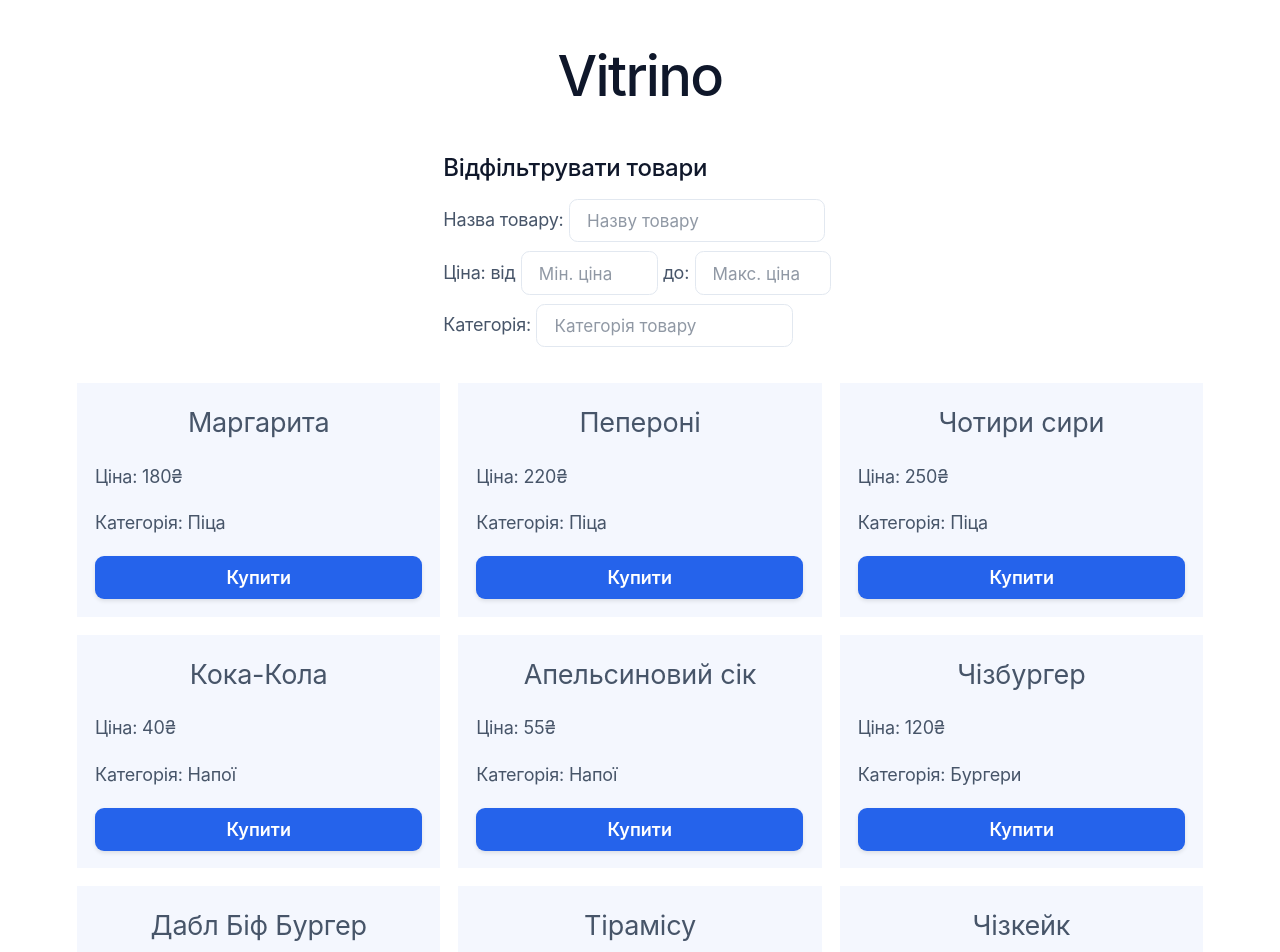
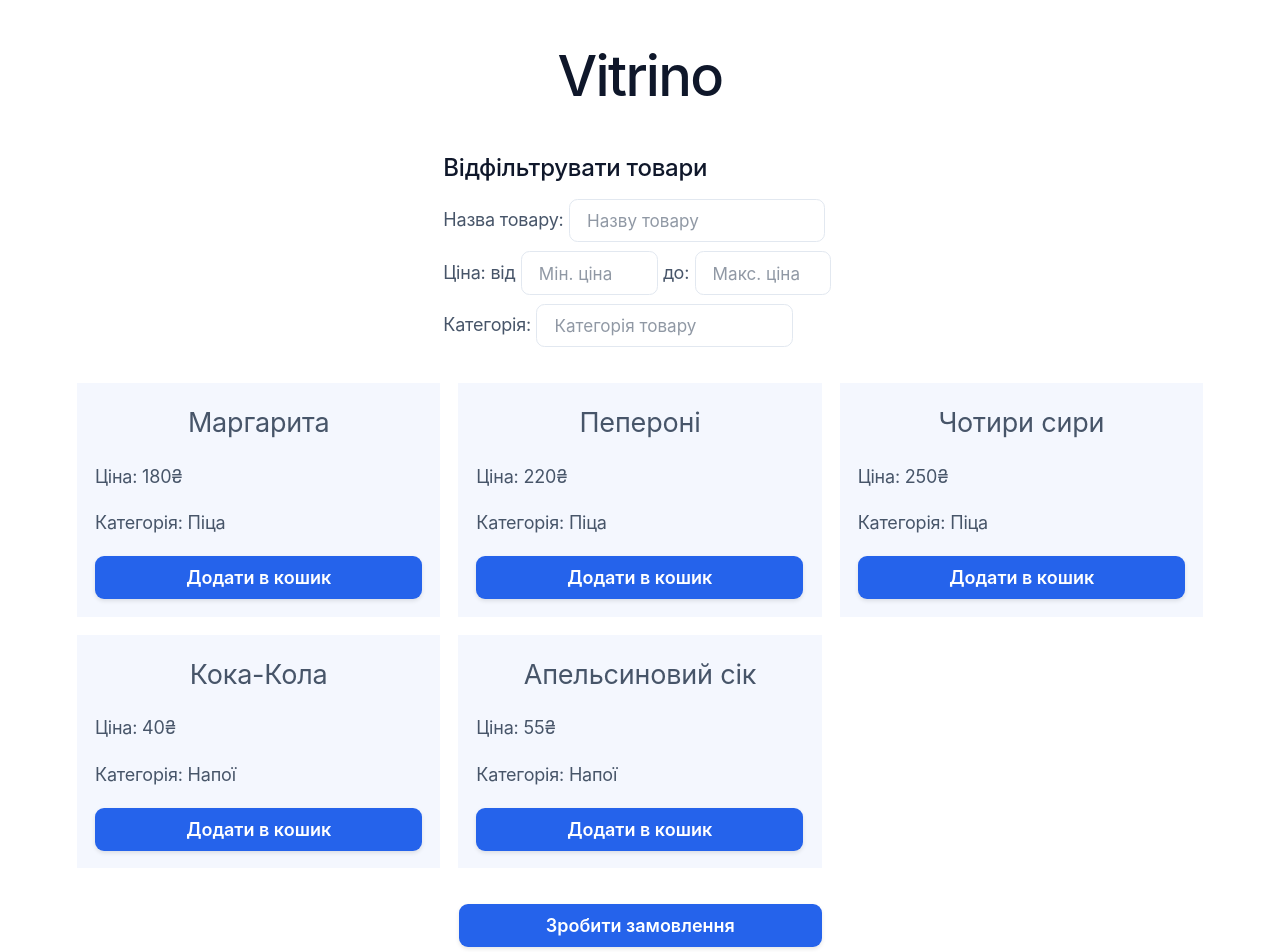
Before and after one commit to qmaoz/react-labs, a React (Vite) app: page / in a window 1280 px wide. Shown: the top 952 px of the page. Built offline with nearby package versions, Linux system fonts and the light colour scheme.

Commit message:
Assignment #3 has been completed.

```diff
--- a/src/App.jsx
+++ b/src/App.jsx
@@ -1,30 +1,31 @@
+import { useState } from 'react';
 import Header from './components/Header.jsx';
 import Main from './components/Main.jsx';
 import Footer from './components/Footer.jsx';
 
-const products = [
-  { id: 1, name: 'Маргарита', price: 180, category: 'Піца' },
-  { id: 2, name: 'Пепероні', price: 220, category: 'Піца' },
-  { id: 3, name: 'Чотири сири', price: 250, category: 'Піца' },
-  { id: 4, name: 'Кока-Кола', price: 40, category: 'Напої' },
-  { id: 5, name: 'Апельсиновий сік', price: 55, category: 'Напої' },
-  { id: 6, name: 'Чізбургер', price: 120, category: 'Бургери' },
-  { id: 7, name: 'Дабл Біф Бургер', price: 190, category: 'Бургери' },
-  { id: 8, name: 'Тірамісу', price: 95, category: 'Десерти' },
-  { id: 9, name: 'Чізкейк', price: 110, category: 'Десерти' },
-  { id: 10, name: 'Піца з морепродуктами', price: 310, category: 'Піца' },
-  { id: 11, name: 'Холодний чай', price: 45, category: 'Напої' },
-  { id: 12, name: 'Веган Бургер', price: 150, category: 'Бургери' }
-];
+export default function App() {
+  const [products, setProducts] = useState([
+    { id: 1, name: 'Маргарита', price: 180, category: 'Піца', bought: false },
+    { id: 2, name: 'Пепероні', price: 220, category: 'Піца', bought: false },
+    { id: 3, name: 'Чотири сири', price: 250, category: 'Піца', bought: false },
+    { id: 4, name: 'Кока-Кола', price: 40, category: 'Напої', bought: false },
+    { id: 5, name: 'Апельсиновий сік', price: 55, category: 'Напої', bought: false },
+    // { id: 6, name: 'Чізбургер', price: 120, category: 'Бургери', bought: false },
+    // { id: 7, name: 'Дабл Біф Бургер', price: 190, category: 'Бургери', bought: false },
+    // { id: 8, name: 'Тірамісу', price: 95, category: 'Десерти', bought: false },
+    // { id: 9, name: 'Чізкейк', price: 110, category: 'Десерти', bought: false },
+    // { id: 10, name: 'Піца з морепродуктами', price: 310, category: 'Піца', bought: false },
+    // { id: 11, name: 'Холодний чай', price: 45, category: 'Напої', bought: false },
+    // { id: 12, name: 'Веган Бургер', price: 150, category: 'Бургери', bought: false }
+  ]);
 
-export default function App() {
   return (
     <>
       <div className="app">
         <Header />
-        <Main pruducts={products} />
+        <Main pruducts={products} setProducts={setProducts} />
         <Footer />
       </div>
     </>
-  )
+  );
 }
--- a/src/components/Main.jsx
+++ b/src/components/Main.jsx
@@ -1,11 +1,20 @@
 import FiltrationBlock from "./FiltrationBlock";
 import ProductCardsBlock from "./ProductCardsBlock";
 
-export default function Main({ pruducts }) {
+export default function Main({ pruducts, setProducts }) {
+  function clearOrder() {
+    setProducts(prev =>
+      prev.map(p =>
+        !p.bought ? p : { ...p, bought: false }
+      )
+    );
+  }
+
   return (
     <main className="main">
       <FiltrationBlock />
-      <ProductCardsBlock products={pruducts} />
+      <ProductCardsBlock products={pruducts} setProducts={setProducts} />
+      <button className="order-button" onClick={clearOrder}>Зробити замовлення</button>
     </main>
   );
 }
--- a/src/components/ProductCard.jsx
+++ b/src/components/ProductCard.jsx
@@ -1,11 +1,19 @@
-export default function ProductCard({ name, price, category }) {
+export default function ProductCard({ id, name, price, category, bought, setProducts }) {
+  function handleBuy() {
+    setProducts(prev =>
+      prev.map(p =>
+        p.id === id ? { ...p, bought: !p.bought } : p
+      )
+    );
+  }
+
   return (
     <>
-      <div className="product-card">
+      <div className={`product-card ${bought ? 'bought' : '' }`}>
         <div className="title">{name}</div>
         <div className="price">Ціна: {price}₴</div>
         <div className="category">Категорія: {category}</div>
-        <button className="buy-button">Купити</button>
+        <button className="buy-button" onClick={handleBuy}>{bought ? 'Скасувати' : 'Додати в кошик'}</button>
       </div>
     </>
   )
--- a/src/components/ProductCardsBlock.jsx
+++ b/src/components/ProductCardsBlock.jsx
@@ -1,12 +1,12 @@
 import ProductCard from "./ProductCard";
 
-export default function ProductCardsBlock({ products }) {
+export default function ProductCardsBlock({ products, setProducts }) {
   return (
     <>
       <section>
         <div className="product-cards-block">
           {products.map((product) => (
-            <ProductCard key={product.id} name={product.name} price={product.price} category={product.category} />
+            <ProductCard key={product.id} id={product.id} name={product.name} price={product.price} category={product.category} bought={product.bought} setProducts={setProducts} />
           ))}
         </div>
       </section>
--- a/src/styles/index.css
+++ b/src/styles/index.css
@@ -164,6 +164,8 @@ p {
   flex-direction: column;
   gap: 1em;
   padding: 1em;
+  position: relative;
+  overflow: hidden;
 
   text-align: left;
   background-color: var(--accent-bg);
@@ -178,7 +180,7 @@ p {
   text-align: left;
 }
 
-.product-card .buy-button {
+button {
   display: block;
   width: 100%;
   padding: 0.6em 1.5em;
@@ -202,20 +204,46 @@ p {
   will-change: transform;
 }
 
-.product-card .buy-button:focus-visible {
+button:focus-visible {
   outline: 2px solid var(--accent);
   outline-offset: 2px;
 }
 
-.product-card .buy-button:hover {
+button:hover {
   filter: brightness(110%);
   box-shadow: 0 4px 12px rgba(0, 0, 0, 0.2);
 }
 
-.product-card .buy-button:active {
+button:active {
   transform: scale(0.96);
   filter: brightness(90%);
   box-shadow: 0 2px 4px rgba(0, 0, 0, 0.1);
+}
+
+.product-card.bought::after {
+  position: absolute;
+  top: 1.2em;
+  right: -10.1em;
+
+  padding: 0.4em 10em;
+  line-height: 1;
+
+  display: block;
+  content: 'В кошику';
+  text-align: center;
+  width: fit-content;
+  height: fit-content;
+  transform: rotate(45deg);
+
+  color: var(--text-h);
+  background: #d55;
+}
+
+
+
+.order-button {
+  margin: 2em auto 1em;
+  width: calc(33% - 0.5em);
 }
 
 
```
